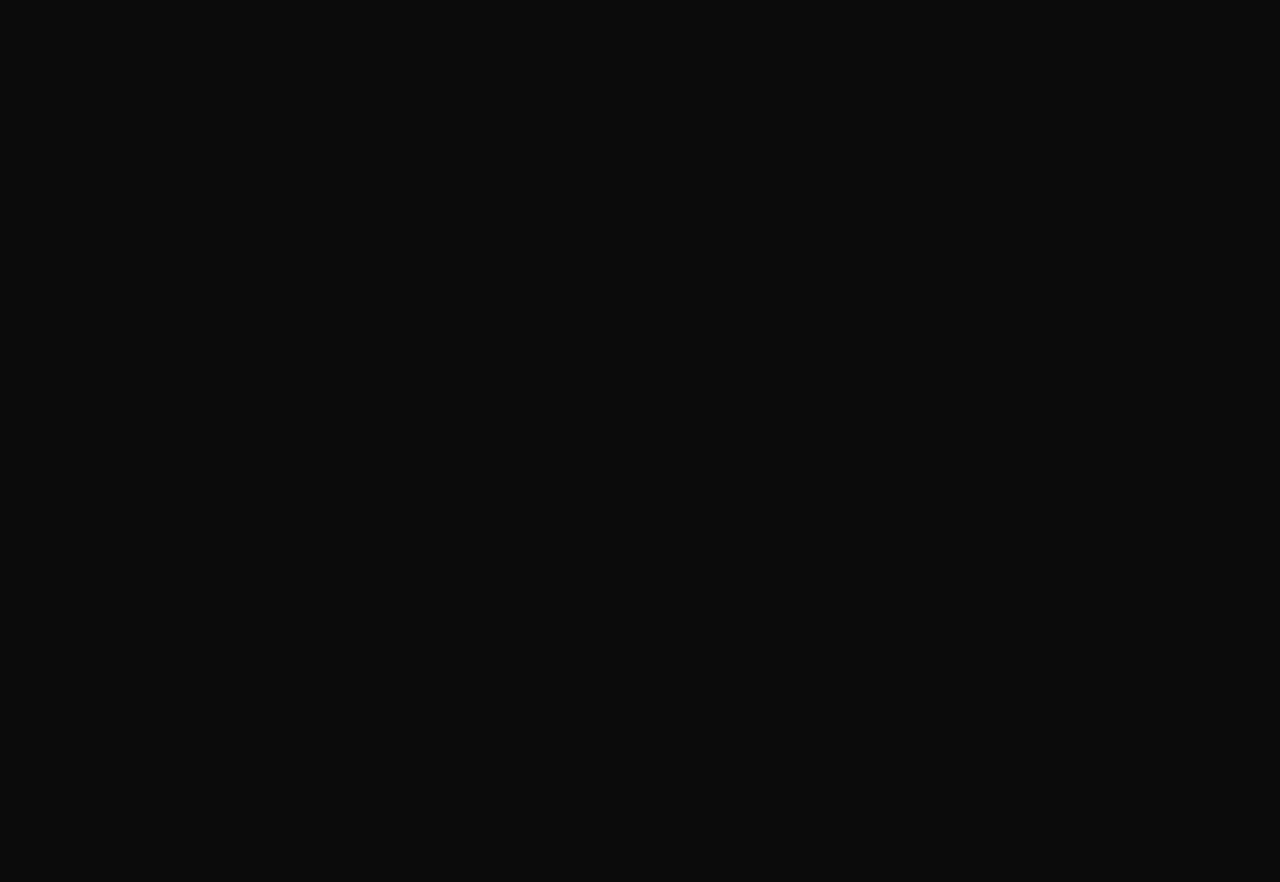
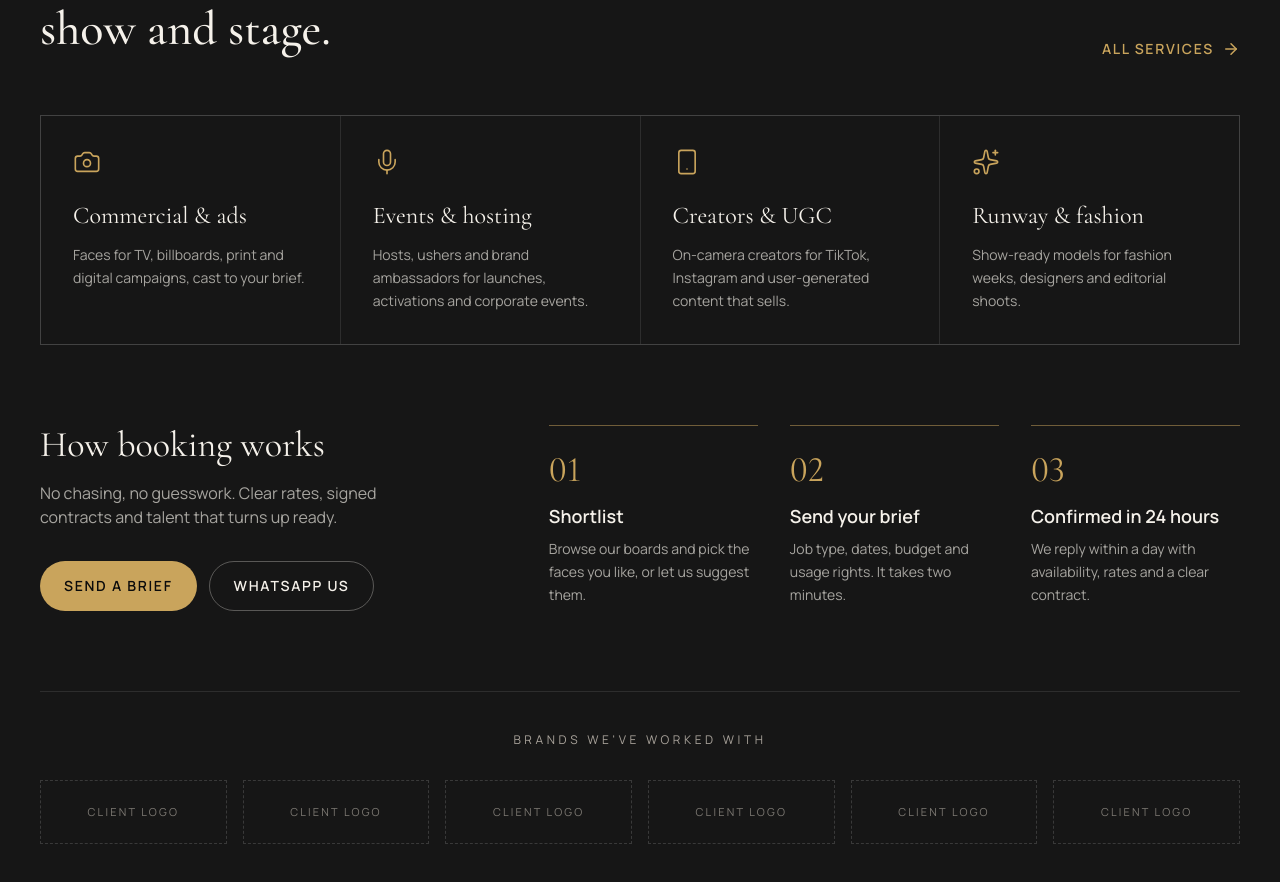
Before and after one commit to NoelHenjewele/blackhoodafrica-website, a React (Vite) app: page / in a window 1280 px wide. Shown: the part 1126-2008 px from the top of the page. Before the commit the page ends 920 px from the top, so only its background shows below. Built offline with nearby package versions, Linux system fonts and the light colour scheme.

Commit message:
Homepage: For brands section
Co-Authored-By: Claude Opus 5.5 (1M context) <noreply@anthropic.com>

```diff
--- /dev/null
+++ b/src/components/home/ForBrands.tsx
@@ -0,0 +1,116 @@
+import { Link } from 'react-router-dom'
+import { ArrowRight, Camera, Mic, Smartphone, Sparkles } from 'lucide-react'
+import { whatsappLink } from '../../config/site'
+
+const services = [
+  {
+    icon: Camera,
+    title: 'Commercial & ads',
+    text: 'Faces for TV, billboards, print and digital campaigns, cast to your brief.',
+  },
+  {
+    icon: Mic,
+    title: 'Events & hosting',
+    text: 'Hosts, ushers and brand ambassadors for launches, activations and corporate events.',
+  },
+  {
+    icon: Smartphone,
+    title: 'Creators & UGC',
+    text: 'On-camera creators for TikTok, Instagram and user-generated content that sells.',
+  },
+  {
+    icon: Sparkles,
+    title: 'Runway & fashion',
+    text: 'Show-ready models for fashion weeks, designers and editorial shoots.',
+  },
+]
+
+const steps = [
+  { n: '01', title: 'Shortlist', text: 'Browse our boards and pick the faces you like, or let us suggest them.' },
+  { n: '02', title: 'Send your brief', text: 'Job type, dates, budget and usage rights. It takes two minutes.' },
+  { n: '03', title: 'Confirmed in 24 hours', text: 'We reply within a day with availability, rates and a clear contract.' },
+]
+
+export default function ForBrands() {
+  return (
+    <section className="border-t border-white/10 bg-ink-soft">
+      <div className="mx-auto max-w-7xl px-5 py-20 lg:px-10 lg:py-28">
+        <div className="flex flex-col justify-between gap-6 lg:flex-row lg:items-end">
+          <div className="max-w-2xl">
+            <p className="text-xs font-semibold uppercase tracking-[0.3em] text-gold">For brands</p>
+            <h2 className="mt-4 font-display text-4xl font-medium leading-tight sm:text-5xl">
+              The right face for every campaign, show and stage.
+            </h2>
+          </div>
+          <Link
+            to="/clients"
+            className="group inline-flex items-center gap-2 text-sm font-semibold uppercase tracking-[0.12em] text-gold hover:text-ivory"
+          >
+            All services
+            <ArrowRight size={18} className="transition-transform group-hover:translate-x-1" />
+          </Link>
+        </div>
+
+        <div className="mt-14 grid gap-px overflow-hidden border border-white/10 bg-white/10 sm:grid-cols-2 lg:grid-cols-4">
+          {services.map(({ icon: Icon, title, text }) => (
+            <article key={title} className="bg-ink-soft p-8 transition-colors hover:bg-ink">
+              <Icon className="text-gold" size={28} strokeWidth={1.4} />
+              <h3 className="mt-6 font-display text-2xl">{title}</h3>
+              <p className="mt-3 text-sm leading-relaxed text-ivory/65">{text}</p>
+            </article>
+          ))}
+        </div>
+
+        <div className="mt-20 grid gap-12 lg:grid-cols-[0.8fr_1.2fr]">
+          <div>
+            <h3 className="font-display text-3xl sm:text-4xl">How booking works</h3>
+            <p className="mt-4 max-w-sm text-ivory/65">
+              No chasing, no guesswork. Clear rates, signed contracts and talent that turns up ready.
+            </p>
+            <div className="mt-8 flex flex-col gap-3 sm:flex-row">
+              <Link
+                to="/clients"
+                className="inline-flex items-center justify-center rounded-full bg-gold px-6 py-3.5 text-sm font-semibold uppercase tracking-[0.12em] text-ink transition-colors hover:bg-ivory"
+              >
+                Send a brief
+              </Link>
+              <a
+                href={whatsappLink('Hello Blackhood Africa, I would like to book talent.')}
+                target="_blank"
+                rel="noreferrer"
+                className="inline-flex items-center justify-center rounded-full border border-ivory/30 px-6 py-3.5 text-sm font-semibold uppercase tracking-[0.12em] hover:border-gold hover:text-gold"
+              >
+                WhatsApp us
+              </a>
+            </div>
+          </div>
+
+          <ol className="grid gap-8 sm:grid-cols-3">
+            {steps.map((s) => (
+              <li key={s.n} className="border-t border-gold/50 pt-6">
+                <span className="font-display text-4xl text-gold lining-nums">{s.n}</span>
+                <h4 className="mt-3 text-lg font-semibold">{s.title}</h4>
+                <p className="mt-2 text-sm leading-relaxed text-ivory/65">{s.text}</p>
+              </li>
+            ))}
+          </ol>
+        </div>
+
+        {/* Client logos: replace placeholders once the team confirms past clients */}
+        <div className="mt-20 border-t border-white/10 pt-10">
+          <p className="text-center text-xs uppercase tracking-[0.3em] text-stone">Brands we've worked with</p>
+          <div className="mt-8 grid grid-cols-2 gap-4 sm:grid-cols-3 lg:grid-cols-6">
+            {Array.from({ length: 6 }).map((_, i) => (
+              <div
+                key={i}
+                className="grid h-16 place-items-center border border-dashed border-white/15 text-[11px] uppercase tracking-[0.2em] text-stone/70"
+              >
+                Client logo
+              </div>
+            ))}
+          </div>
+        </div>
+      </div>
+    </section>
+  )
+}
--- a/src/pages/Home.tsx
+++ b/src/pages/Home.tsx
@@ -1,6 +1,7 @@
 import { Link } from 'react-router-dom'
 import { ArrowRight, ImageIcon } from 'lucide-react'
 import { site } from '../config/site'
+import ForBrands from '../components/home/ForBrands'
 
 export default function Home() {
   return (
@@ -61,6 +62,8 @@ export default function Home() {
           </figure>
         </div>
       </section>
+
+      <ForBrands />
     </>
   )
 }
```
